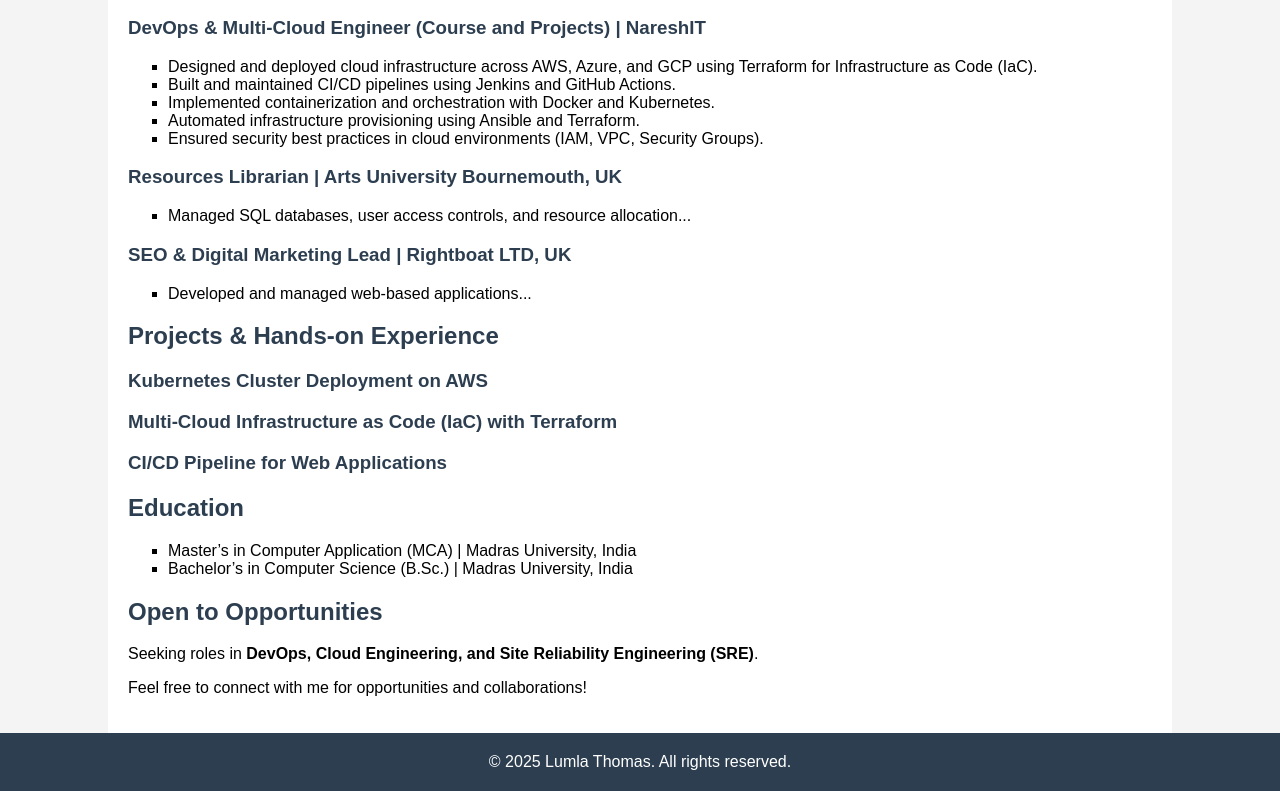
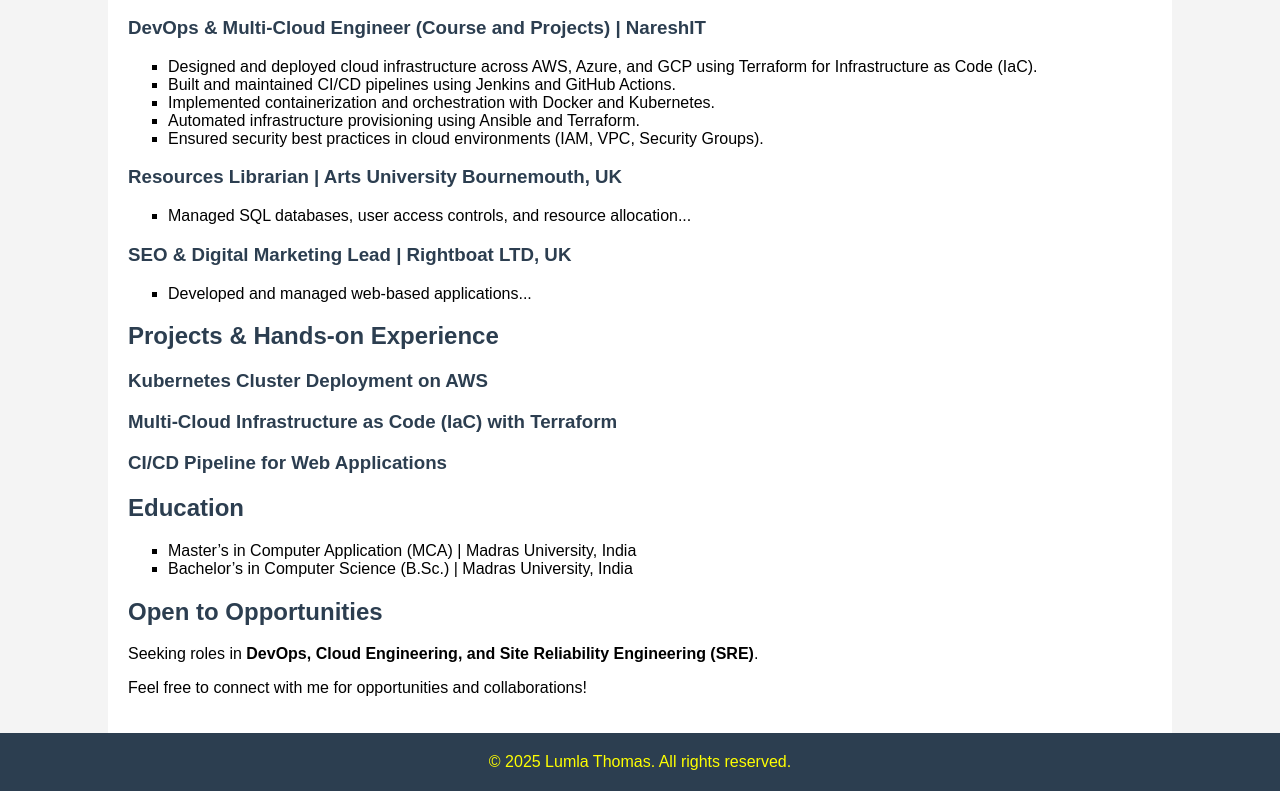
Before and after one commit to lumlathomas/lumlathomas.github.io, a plain HTML site: page index.html in a window 1280 px wide. Shown: the part 852-1643 px from the top of the page. Drawn offline with Linux system fonts and the light colour scheme.

Commit message:
Update index.html

```diff
--- a/index.html
+++ b/index.html
@@ -6,7 +6,7 @@
     <title>Lumla Thomas - Portfolio</title>
     <style>
         body { font-family: Arial, sans-serif; margin: 0; padding: 0; background-color: #f4f4f4; }
-        header, footer { background: #2c3e50; color: white; text-align: center; padding: 20px 0; }
+        header, footer { background: #2c3e50; color: yellow; text-align: center; padding: 20px 0; }
         .container { width: 80%; margin: auto; overflow: hidden; padding: 20px; background: white; }
         h1, h2, h3 { color: #2c3e50; }
         ul { list-style-type: square; }
```
